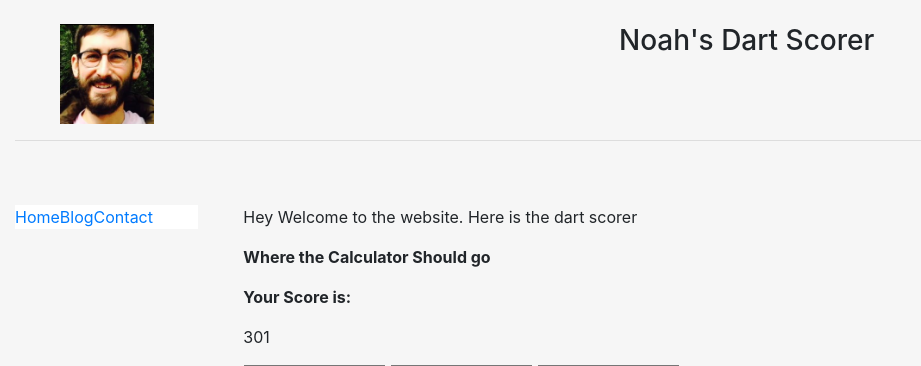
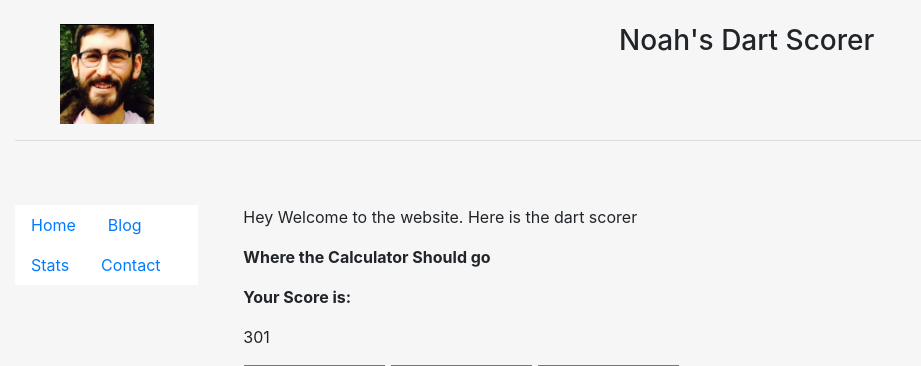
Before and after one commit to nahart/dartmvp, a Django app: page /scorer/ in a window 1280 px wide. Shown: the top 366 px of the page, without its empty margins (0-921 px from the left). Run offline with Django 3.2, Linux system fonts and the light colour scheme; some libraries are stand-ins or nearby versions.

Commit message:
fixed sidebar buttons

```diff
--- a/scorer/static/js/dart.js
+++ b/scorer/static/js/dart.js
@@ -70,4 +70,8 @@ $(document).ready(function() {
 
     check_if_valid_score();
     console.log($throwFocus.val())
+
+    $('#myModal').on('shown.bs.modal', function () {
+    $('#myInput').trigger('focus')
+})
 });
--- a/scorer/templates/scorer/header.html
+++ b/scorer/templates/scorer/header.html
@@ -42,11 +42,12 @@
 		  <br>
 		   <!-- Great, til you resize. -->
 			<!--<div class="well bs-sidebar affix" id="sidebar" style="background-color:#fff">-->
-			<div class="well bs-sidebar" id="sidebar" style="background-color:#fff">
+			<div class="nav flex-column nav-pills" id="sidebar" style="background-color:#fff" aria-orientation="vertical">
 			  <ul class="nav nav-pills nav-stacked">
-				<li><a href='/'>Home</a></li>
-				<li><a href='http://3dartstoplay.com/'>Blog</a></li>
-				<li><a href='#'>Contact</a></li>
+				  <a class="nav-link" href='/'>Home</a>
+				  <a class="nav-link" href='http://3dartstoplay.com/'>Blog</a>
+                  <a class="nav-link" data-toggle="modal" href='#'>Stats</a>
+                  <a class="nav-link" href='#'>Contact</a>
 			  </ul>
 			</div> <!--well bs-sidebar affix-->
 		  </div> <!--col-sm-2-->
@@ -64,7 +65,7 @@
 		<div class="container-fluid" style='margin-left:15px'>
 			<p><a href="#" target="blank">Contact</a> | <a href="https://www.facebook.com/3dartstoplay" target="blank">Facebook</a> | <a href="https://twitter.com/3dartstoplay" target="blank">Twitter</a> | <a href="#" target="blank">Google+</a></p>
 		</div>
-	</footer>
+    </footer>
 
 </body>
 
```
